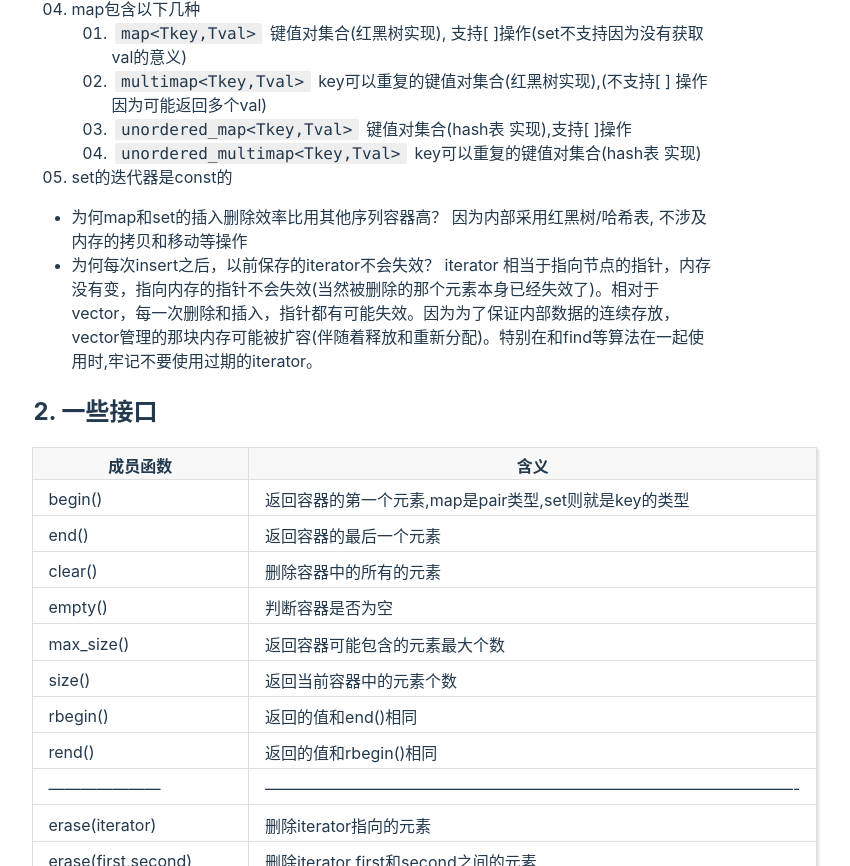
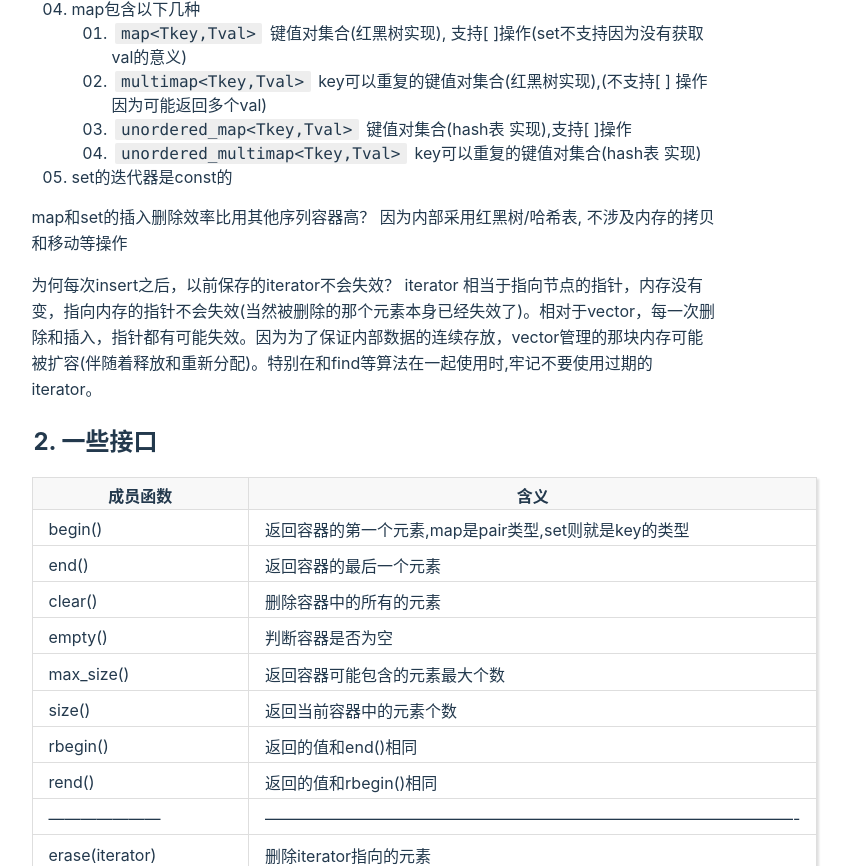
Before and after one commit to ddddfang/ddddfang.github.io, a plain HTML site: page 2019/02/15/cpp-key-val-set/index.html in a window 1280 px wide. Shown: the part 994-1860 px from the top of the page, without its empty margins (266-1116 px from the left). Drawn offline with nearby package versions, Linux system fonts and the light colour scheme; some packages are replaced by stand-ins of ours; a script that the page names is missing; a web font is replaced by a local one.

Commit message:
Site updated: 2019-02-15 16:27:43

```diff
--- a/2019/02/15/cpp-key-val-set/index.html
+++ b/2019/02/15/cpp-key-val-set/index.html
@@ -427,10 +427,8 @@ height:50vh;
 </li>
 <li>set的迭代器是const的</li>
 </ol>
-<ul>
-<li>为何map和set的插入删除效率比用其他序列容器高？   因为内部采用红黑树/哈希表, 不涉及内存的拷贝和移动等操作</li>
-<li>为何每次insert之后，以前保存的iterator不会失效？   iterator 相当于指向节点的指针，内存没有变，指向内存的指针不会失效(当然被删除的那个元素本身已经失效了)。相对于vector，每一次删除和插入，指针都有可能失效。因为为了保证内部数据的连续存放，vector管理的那块内存可能被扩容(伴随着释放和重新分配)。特别在和find等算法在一起使用时,牢记不要使用过期的iterator。</li>
-</ul>
+<p>map和set的插入删除效率比用其他序列容器高？   因为内部采用红黑树/哈希表, 不涉及内存的拷贝和移动等操作</p>
+<p>为何每次insert之后，以前保存的iterator不会失效？   iterator 相当于指向节点的指针，内存没有变，指向内存的指针不会失效(当然被删除的那个元素本身已经失效了)。相对于vector，每一次删除和插入，指针都有可能失效。因为为了保证内部数据的连续存放，vector管理的那块内存可能被扩容(伴随着释放和重新分配)。特别在和find等算法在一起使用时,牢记不要使用过期的iterator。</p>
 <h2 id="2-一些接口"><a href="#2-一些接口" class="headerlink" title="2. 一些接口"></a>2. 一些接口</h2><table>
 <thead>
 <tr>
@@ -535,7 +533,7 @@ height:50vh;
             <p>原文作者：<a href="https://ddddfang.github.io">ddddfang</a>
             </p><p>原文链接：<a href="https://ddddfang.github.io/2019/02/15/cpp-key-val-set/">https://ddddfang.github.io/2019/02/15/cpp-key-val-set/</a>
             </p><p>发表日期：<a href="https://ddddfang.github.io/2019/02/15/cpp-key-val-set/">February 15th 2019, 3:47:23 pm</a>
-            </p><p>更新日期：<a href="https://ddddfang.github.io/2019/02/15/cpp-key-val-set/">February 15th 2019, 4:22:11 pm</a>
+            </p><p>更新日期：<a href="https://ddddfang.github.io/2019/02/15/cpp-key-val-set/">February 15th 2019, 4:27:11 pm</a>
             </p><p>版权声明：本文采用<a rel="license" href="http://creativecommons.org/licenses/by-nc/4.0/">知识共享署名-非商业性使用 4.0 国际许可协议</a>进行许可</p>
         </div>
 
```
